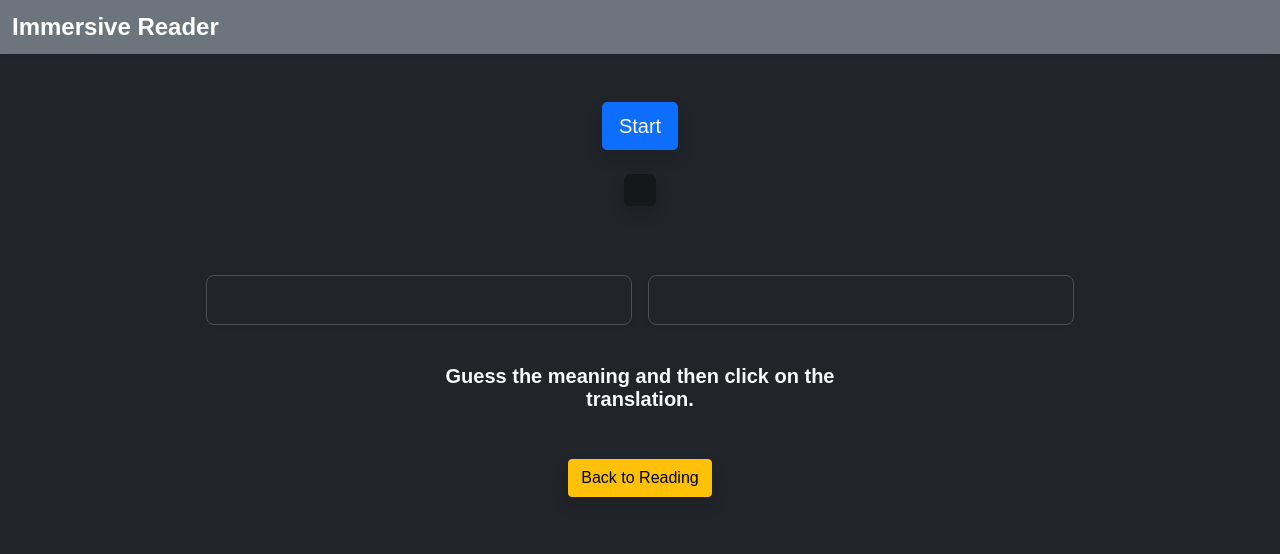
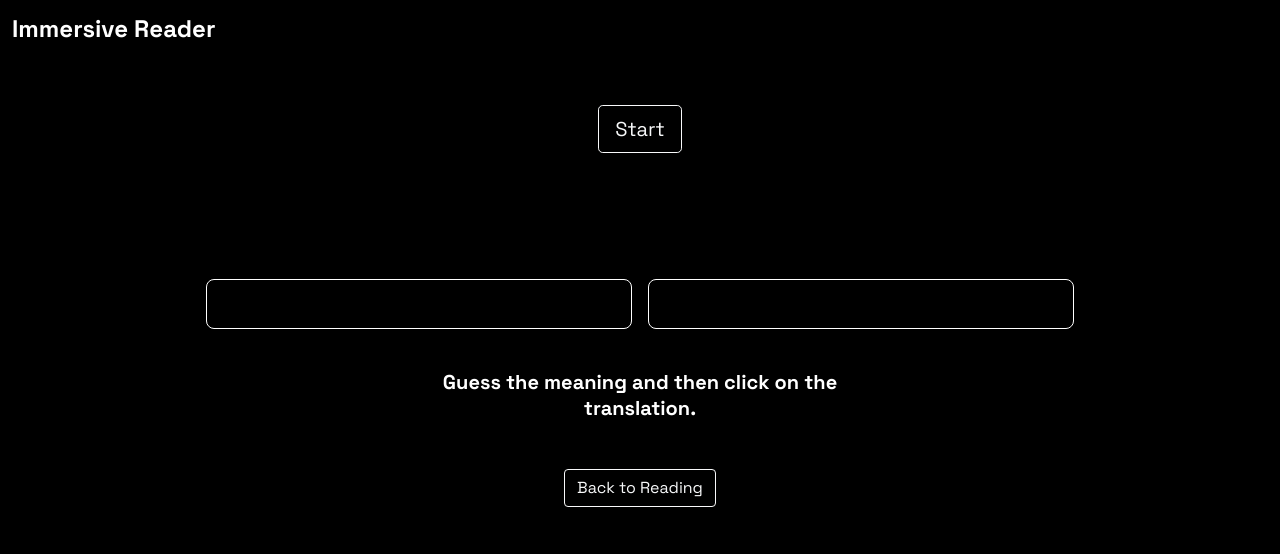
Before and after one commit to krakenkhan/vibereader, a Flask app: page /vocab in a window 1280 px wide. Shown: the top 554 px of the page. Run offline with Flask 3, Linux system fonts and the light colour scheme; some libraries are stand-ins or nearby versions.

Commit message:
UI changes

```diff
--- a/static/script.js
+++ b/static/script.js
@@ -58,7 +58,7 @@ document.addEventListener("click", async (event) => {
   var sdata = {
     word: `${targetWord}`,
     prompt:
-      "Translate the word attached to the end of this prompt in the language that this word most probably belongs too Output nothing but just the translation nothing else.",
+      "Translate the word attached to the end of this prompt into English Output nothing but just the translation nothing else.",
   };
   if (test == "clickableText") {
     if (answer.innerText == "") {
--- a/static/vocab.js
+++ b/static/vocab.js
@@ -19,7 +19,7 @@ function start_tool(wordsreceived) {
     var sedata = {
       word: words[current].word,
       prompt:
-        "For this given word concatenated at the end of this promot. display an example in the language that this word most probably belongs to. output JUST the example and not a single extra word.",
+        "For this given word concatenated at the end of this promot. display an example of the word used in a sentence. output JUST the example and not a single extra word. Don't halucinate",
     };
     $.ajax({
       url: "https://vibereader.onrender.com/proompts",
--- a/templates/layout.html
+++ b/templates/layout.html
@@ -28,15 +28,57 @@
     <!-- Custom CSS -->
     <link href="/static/styles.css" rel="stylesheet" />
 
+    <style>
+      /* Force black background and white text for all body elements */
+      body {
+        background-color: #000 !important;
+        color: #fff !important;
+        font-family: "Space Grotesk", sans-serif;
+      }
+
+      /* Navbar background black and text white */
+      .navbar {
+        background-color: #000 !important;
+      }
+
+      .navbar .navbar-brand,
+      .navbar .nav-link,
+      .navbar-toggler-icon {
+        color: #fff !important;
+      }
+
+      /* Navbar toggler icon color override */
+      .navbar-toggler-icon {
+        filter: invert(1);
+      }
+
+      /* Flash message alert: black background and white text */
+      .alert-info {
+        background-color: #000 !important;
+        color: #fff !important;
+        border: none !important;
+      }
+
+      /* Container main text centered with white text */
+      main.container {
+        color: #fff !important;
+      }
+
+      /* Remove bg-secondary from navbar so it doesn't override black */
+      .bg-secondary {
+        background-color: #000 !important;
+      }
+    </style>
+
     <title>{% block title %}{% endblock %}</title>
   </head>
 
-  <body class="bg-dark text-light">
+  <body>
     <!-- Navbar -->
-    <nav class="navbar navbar-expand-md navbar-dark bg-secondary shadow-sm">
+    <nav class="navbar navbar-expand-md navbar-dark shadow-sm">
       <div class="container-fluid">
         <a class="navbar-brand fw-bold fs-4" href="/">
-          <span class="white">Immersive Reader</span>
+          <span>Immersive Reader</span>
         </a>
         <button
           class="navbar-toggler"
@@ -58,7 +100,7 @@
     <!-- Flash Messages -->
     {% if get_flashed_messages() %}
     <header>
-      <div class="alert alert-info mb-0 text-center border-0 rounded-0">
+      <div class="alert alert-info mb-0 text-center rounded-0">
         {{ get_flashed_messages() | join(" ") }}
       </div>
     </header>
--- a/templates/srs.html
+++ b/templates/srs.html
@@ -3,7 +3,7 @@ block main %}
 
 <!-- Start button -->
 <div class="text-center mb-4">
-  <button id="start" type="button" class="btn btn-primary btn-lg shadow">
+  <button id="start" type="button" class="btn btn-outline-light btn-lg shadow">
     Start
   </button>
 </div>
@@ -12,7 +12,8 @@ block main %}
 <div class="container-fluid text-center mb-5">
   <span
     id="example"
-    class="d-inline-block shadow p-3 bg-secondary-subtle text-light rounded w-auto"
+    class="d-inline-block shadow p-3 rounded w-auto"
+    style="background-color: #000; color: #fff"
   >
     <!-- JS will populate this -->
   </span>
@@ -24,13 +25,19 @@ block main %}
     class="row justify-content-center gx-5 p-3"
     style="max-width: 900px; margin: auto"
   >
-    <div id="word" class="col me-3 p-4 bg-dark border rounded-3 shadow-sm">
-      <div id="ques" class="fs-3 text-light">
+    <div
+      id="word"
+      class="col me-3 p-4 bg-black border border-white rounded-3 shadow-sm"
+    >
+      <div id="ques" class="fs-3" style="color: #fff">
         <!-- JS injects word -->
       </div>
     </div>
-    <div id="trns" class="col p-4 bg-dark border rounded-3 shadow-sm">
-      <div id="trans" class="fs-3 text-info">
+    <div
+      id="trns"
+      class="col p-4 bg-black border border-white rounded-3 shadow-sm"
+    >
+      <div id="trans" class="fs-3" style="color: #fff">
         <!-- JS injects translation -->
       </div>
     </div>
@@ -40,8 +47,8 @@ block main %}
 <!-- Question prompt -->
 <div
   id="question"
-  class="fs-5 fw-semibold text-center my-4 text-light"
-  style="max-width: 25rem; margin: auto"
+  class="fs-5 fw-semibold text-center my-4"
+  style="max-width: 25rem; margin: auto; color: #fff"
 >
   Guess the meaning and then click on the translation.
 </div>
@@ -49,20 +56,38 @@ block main %}
 <!-- Feedback buttons -->
 <div id="further" class="special text-center mt-3">
   <div class="btn-group mb-3" role="group">
-    <button id="3" class="btn btn-danger">3. Not at all</button>
-    <button id="2" class="btn btn-warning">2. Almost</button>
-    <button id="1" class="btn btn-success">1. Yes</button>
+    <button
+      id="3"
+      class="btn btn-outline-danger"
+      style="color: #fff; border-color: #fff"
+    >
+      3. Not at all
+    </button>
+    <button
+      id="2"
+      class="btn btn-outline-secondary"
+      style="color: #fff; border-color: #fff"
+    >
+      2. Almost
+    </button>
+    <button
+      id="1"
+      class="btn btn-outline-success"
+      style="color: #fff; border-color: #fff"
+    >
+      1. Yes
+    </button>
   </div>
 
   <div class="mt-4">
-    <button id="4" class="btn btn-outline-info">Delete this word</button>
+    <button id="4" class="btn btn-outline-light">Delete this word</button>
   </div>
 </div>
 
 <!-- Back button -->
 <div class="text-center mt-5">
   <form action="/read" class="vocab">
-    <button type="submit" id="button" class="btn btn-warning shadow">
+    <button type="submit" id="button" class="btn btn-outline-light shadow">
       Back to Reading
     </button>
   </form>
```
Also changed, not shown: templates/index.html (+9 -6 lines), templates/read.html (+15 -4 lines), 1 other file.
